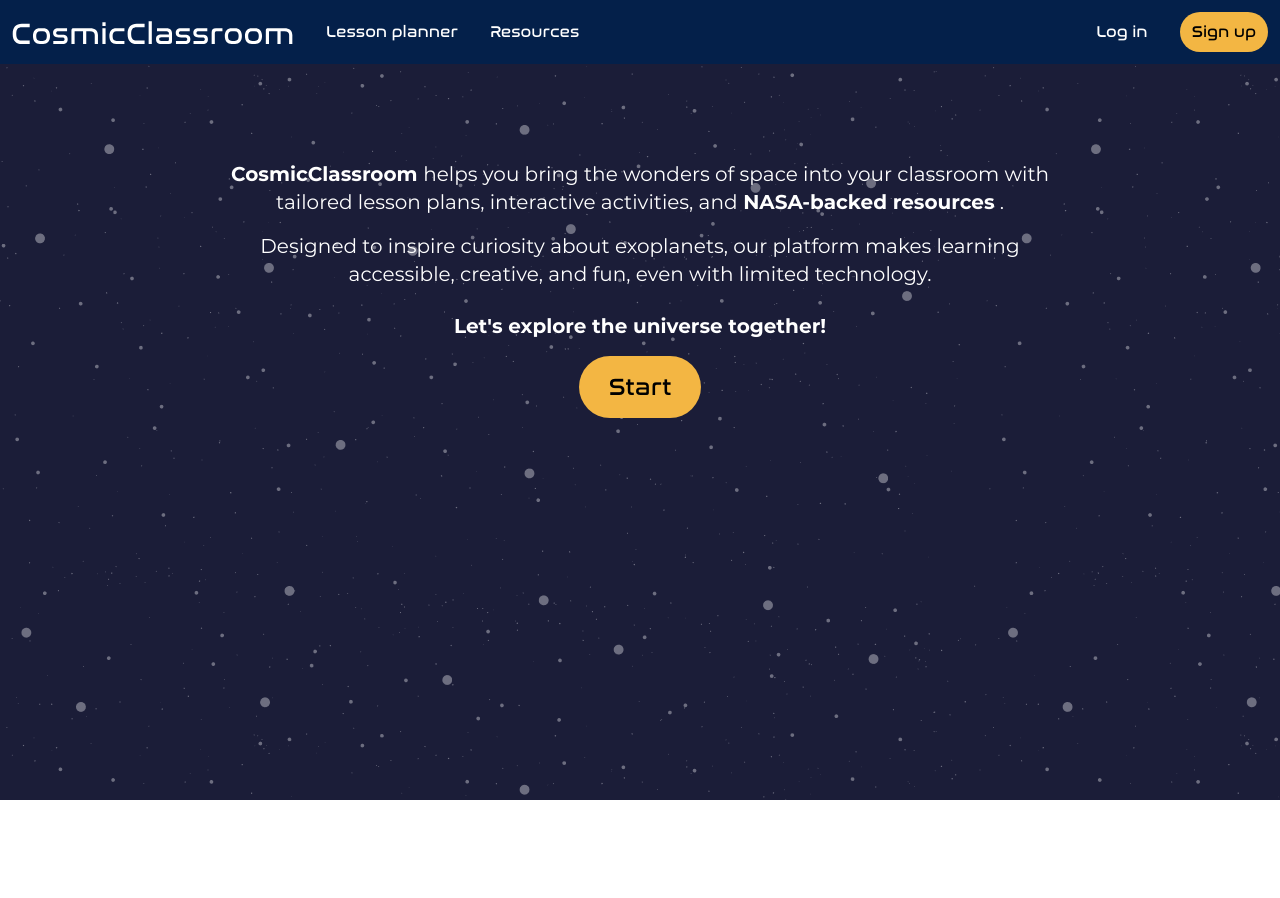
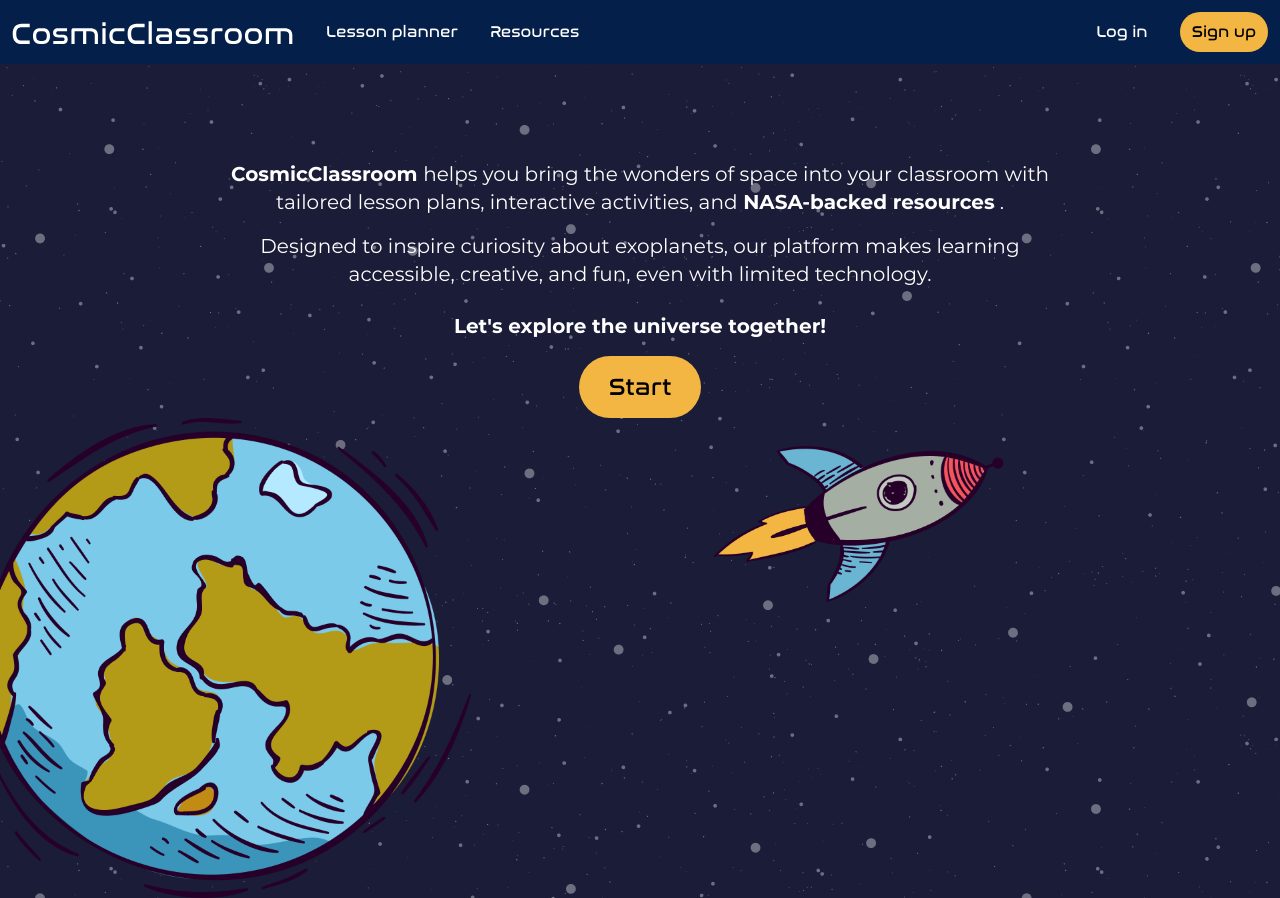
Before and after one commit to margarita2104/cosmic-classroom, a Next.js app in the folder frontend/: page / in a window 1280 px wide. Before the commit the page ends 800 px from the top, so only its background shows below. Built offline with nearby package versions, Linux system fonts and the light colour scheme.

Commit message:
fixed image pos on the home page

```diff
--- a/frontend/app/page.tsx
+++ b/frontend/app/page.tsx
@@ -1,5 +1,5 @@
-// import earthImage from "./assets/images/earth.png";
-// import rocketImage from "./assets/images/rocket.png";
+import earthImage from "./assets/images/earth.png";
+import rocketImage from "./assets/images/rocket.png";
 
 export default function Home() {
   // This part is used for the TypeScript functions
@@ -22,12 +22,12 @@ export default function Home() {
           <strong>Let&#39;s explore the universe together!</strong>
         </h3>
         <button className="btn-yellow text-2xl">Start</button>
-        <div>
-          <div>
-            {/* <img src={earthImage} alt="Earth" className="w-1/2" /> */}
+        <div className="flex relative">
+          <div className="absolute -left-[450px]">
+            <img src={earthImage.src} alt="Earth" className="w-2/3" />
           </div>
-          <div>
-            {/* <img src={rocketImage} alt="Rocket" className="w-1/2" /> */}
+          <div className="relative left-[300px]">
+            <img src={rocketImage.src} alt="Rocket" className="w-2/3" />
           </div>
         </div>
       </main>
--- a/frontend/app/resources/page.tsx
+++ b/frontend/app/resources/page.tsx
@@ -45,7 +45,7 @@ const Resources = () => {
 
   return (
     <div className="flex flex-col items-center justify-center mt-24">
-      <h1 className="mb-12 text-2xl font-nasalization">Sign up</h1>
+      <h1 className="mb-12 text-2xl font-nasalization">Resources</h1>
       <div className="grid grid-cols-1 sm:grid-cols-2 lg:grid-cols-3 gap-6">
         {articles.map((article) => (
           <div
```
